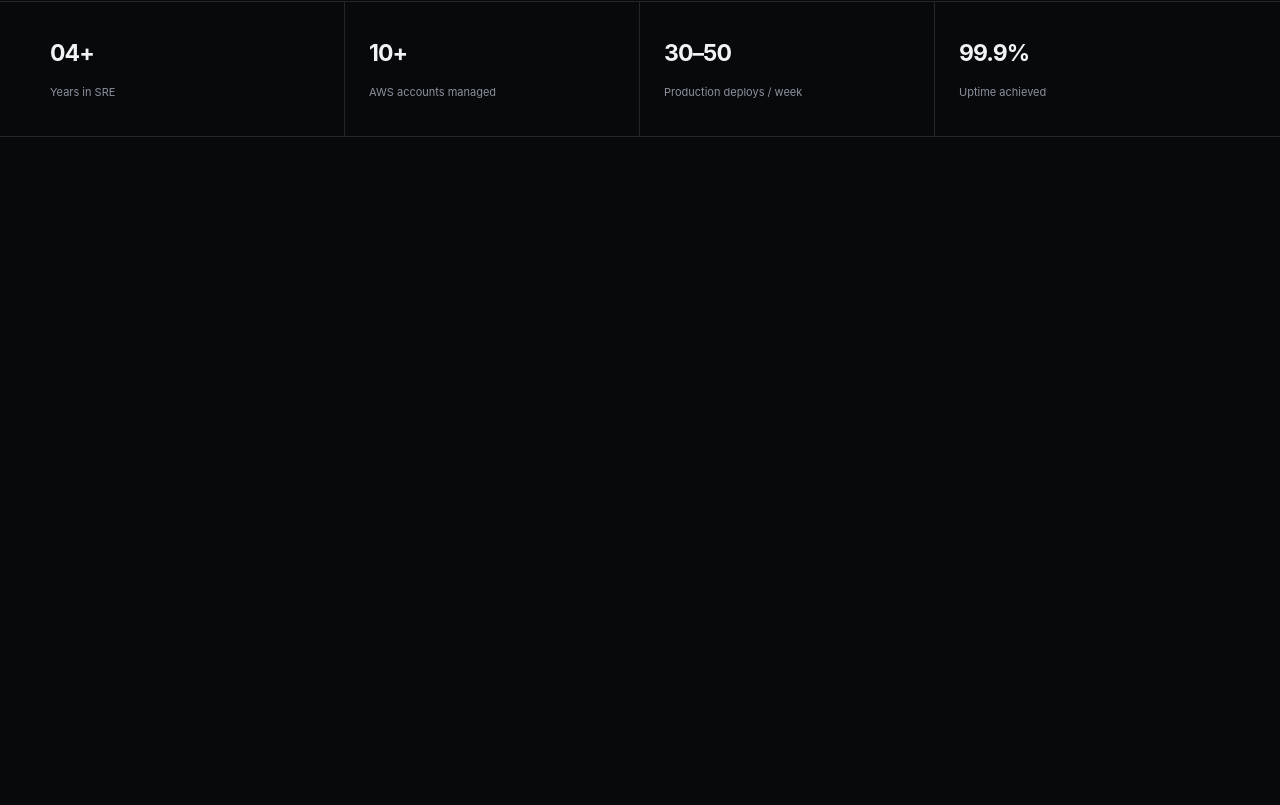
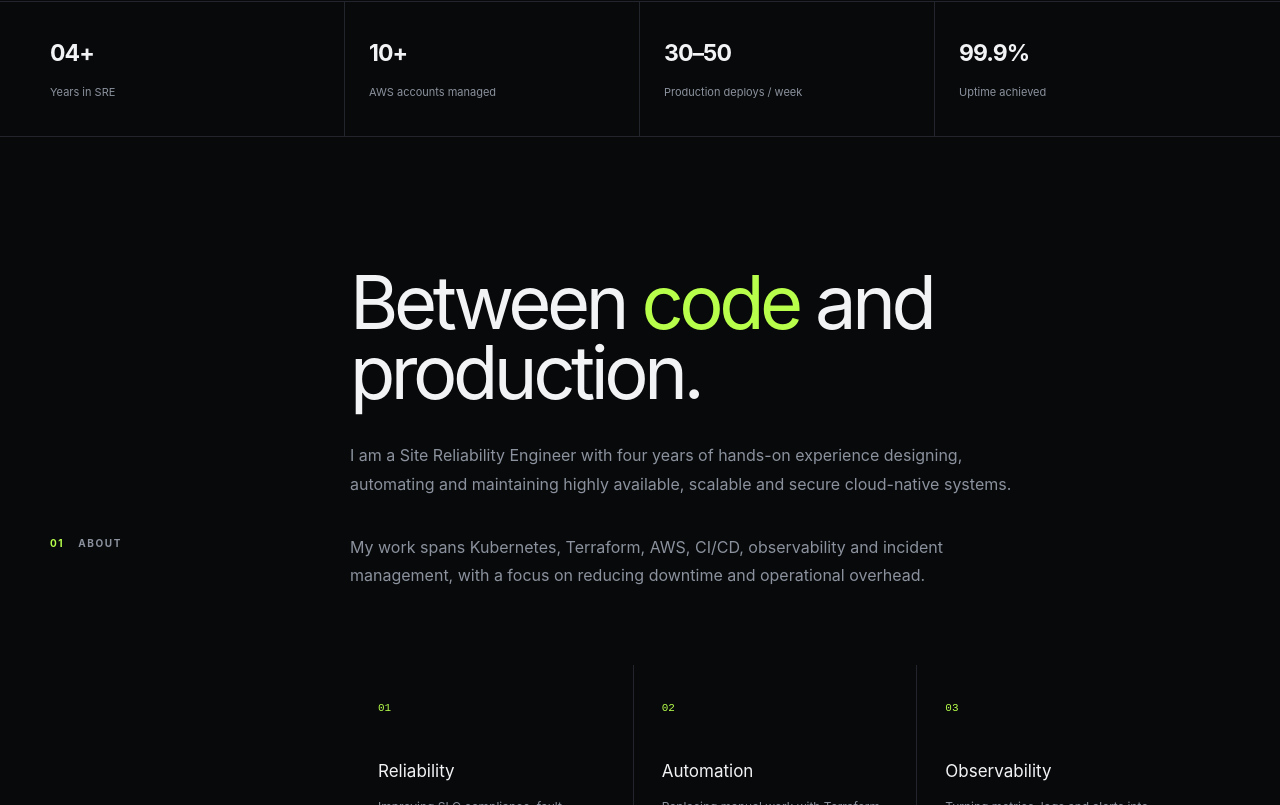
Before and after one commit to shivamyadav37/shivamops.space, a Next.js app: page / in a window 1280 px wide. Shown: the part 835-1640 px from the top of the page. Built offline with nearby package versions, Linux system fonts and the light colour scheme.

Commit message:
fix blank space

```diff
--- a/app/page.tsx
+++ b/app/page.tsx
@@ -113,6 +113,7 @@ const certifications = [
 ];
 
 const navItems = [
+  ["about", "About"],
   ["experience", "Experience"],
   ["work", "Work"],
   ["stack", "Stack"],
@@ -328,7 +329,7 @@ export default function Home() {
       </section>
 
       {/* ABOUT */}
-      <section className="section reveal">
+      <section className="section reveal" id="about">
         <div className="container about-grid">
           <div className="section-label">
             <span>01</span>
```
